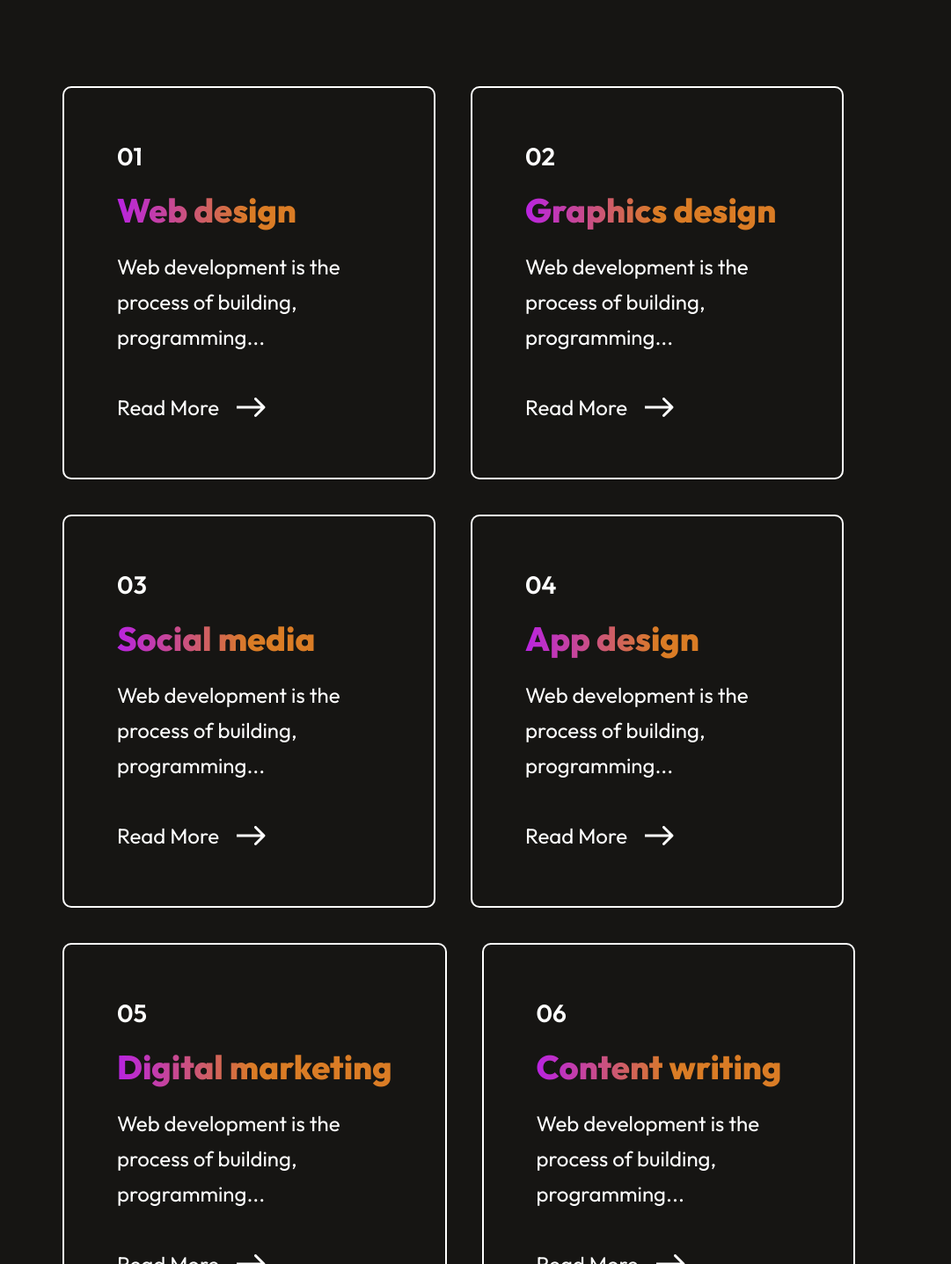
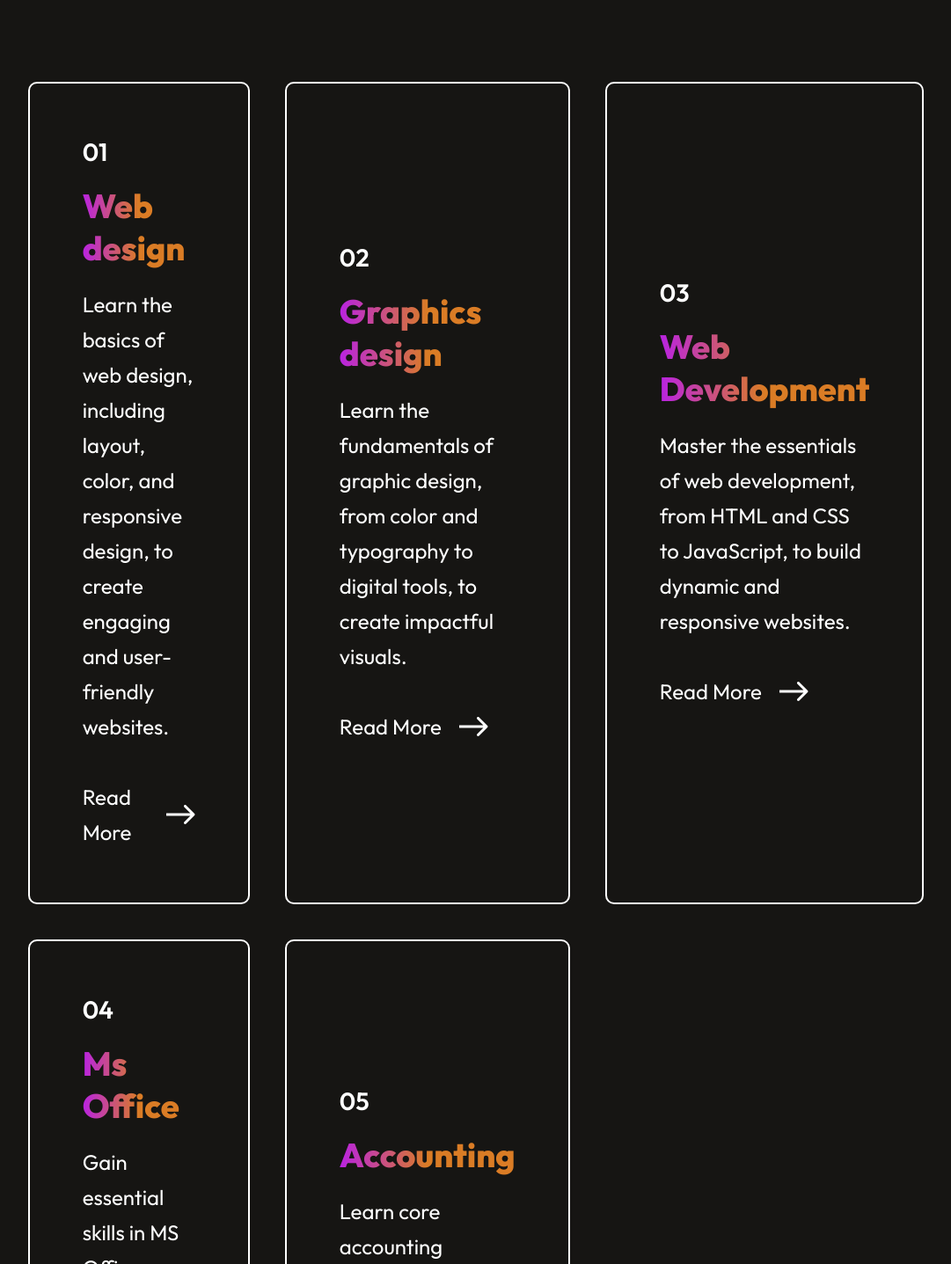
Before and after one commit to BaeedKhan91/portfolio-web, a React (Vite) app: page / in a window 1280 px wide. Shown: the part 2073-3510 px from the top of the page at 88% size, without its empty margins (99-1180 px from the left). Built offline with nearby package versions, Linux system fonts and the light colour scheme; a web font is replaced by a local one.

Commit message:
some alingment and para

```diff
--- a/src/assets/services_data.js
+++ b/src/assets/services_data.js
@@ -2,33 +2,29 @@
     {
         s_no:"01",
         s_name:"Web design",
-        s_desc:"Web development is the process of building, programming..."
+        s_desc:"Learn the basics of web design, including layout, color, and responsive design, to create engaging and user-friendly websites."
     },
     {
         s_no:"02",
         s_name:"Graphics design",
-        s_desc:"Web development is the process of building, programming..."
+        s_desc:"Learn the fundamentals of graphic design, from color and typography to digital tools, to create impactful visuals."
     },
     {
         s_no:"03",
-        s_name:"Social media",
-        s_desc:"Web development is the process of building, programming..."
+        s_name:"Web Development",
+        s_desc:"Master the essentials of web development, from HTML and CSS to JavaScript, to build dynamic and responsive websites."
     },
     {
         s_no:"04",
-        s_name:"App design",
-        s_desc:"Web development is the process of building, programming..."
+        s_name:"Ms Office",
+        s_desc:"Gain essential skills in MS Office, including Word, Excel, and PowerPoint, to enhance productivity and efficiency in various tasks."
     },
     {
         s_no:"05",
-        s_name:"Digital marketing",
-        s_desc:"Web development is the process of building, programming..."
+        s_name:"Accounting",
+        s_desc:"Learn core accounting principles, from financial statements to ledger management, to build a solid foundation in financial record-keeping."
     },
-    {
-        s_no:"06",
-        s_name:"Content writing",
-        s_desc:"Web development is the process of building, programming..."
-    },
+
 ]
 
 export default Services_Data;
--- a/src/component/About/About.jsx
+++ b/src/component/About/About.jsx
@@ -15,8 +15,10 @@
         </div>
         <div className="about-right">
             <div className="about-para">
-                <p>Lorem ipsum dolor sit, amet consectetur adipisicing elit. Aperiam aliquid iste natus aut eligendi! Animi deserunt repellendus veritatis adipisci ratione quibusdam nisi rerum voluptatem, fuga architecto exercitationem eius necessitatibus odit.</p>
-                <p>Lorem ipsum, dolor sit amet consectetur adipisicing elit. Voluptatem ipsam voluptas magnam dolores nam ab placeat, exercitationem quas? Aut sequi unde beatae numquam id odit magni non tenetur explicabo inventore.</p>
+                <p>As a front-end web developer, I have expertise in HTML, CSS, JavaScript, and frameworks like React.js and Tailwind CSS. I'm currently expanding my backend knowledge at Suffah Education to build comprehensive web applications and stay updated with industry trends.
+                <p style={{marginTop:'15px'}}>I completed my second year in Commerce, focusing on Accounts, at S.M. College. This academic foundation has enhanced my analytical skills and attention to detail, which I find valuable in my career.</p>
+
+</p>
             </div>
             <div className="about-skills">
                 <div className="about-skill">
--- a/src/component/Services/Services.css
+++ b/src/component/Services/Services.css
@@ -24,10 +24,10 @@
     cursor: pointer;
 }
 .services-container{
-    /* display: grid;
-    grid-template-columns: 1fr 1fr 1fr; */
-    display: flex;
-    flex-wrap: wrap;
+    display: grid;
+    grid-template-columns: 1fr 1fr 1fr;
+    /* display: flex;
+    flex-wrap: wrap; */
     gap: 40px;
     margin-bottom: 80px;
 
```
